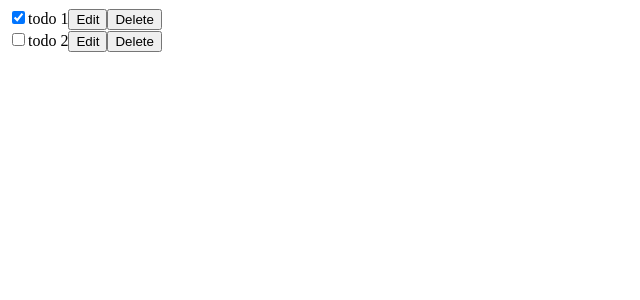
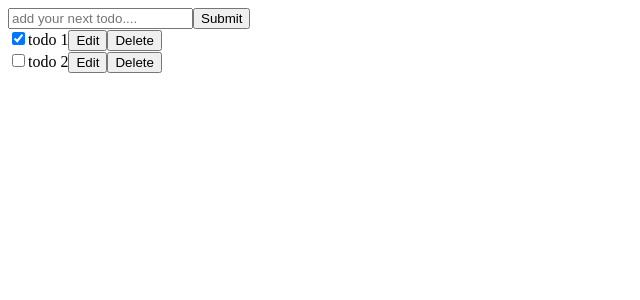
Before and after one commit to Akashkr28/react_todo, a React (Vite) app: page / in a window 1280 px wide. Shown: the top 300 px of the page, without its empty margins (0-640 px from the left). Built offline with nearby package versions, Linux system fonts and the light colour scheme.

Commit message:
added listing new todo list only

```diff
--- a/src/App.jsx
+++ b/src/App.jsx
@@ -1,15 +1,23 @@
 import './App.css'
 import TodoList from './component/TodoList/TodoList'
+import AddTodo from './component/AddTodo/AddTodo'
+import { useState } from 'react'
 
 function App() {
 
-  const todos = [
+  const [todos, setTodos] = useState([
     {id: 1, text: 'todo 1', isFinished: true},
     {id: 2, text: 'todo 2', isFinished: false},
-  ]
+  ]);
+
+  function addTodos(todoText) {
+    let nextId = todos.length + 1;
+    setTodos([...todos, {id: nextId, isFinished: false, text: todoText}]);
+  }
 
   return (
     <>
+    <AddTodo addTodos={addTodos}/>
     <TodoList todos={todos}/>
     </>
   )
--- /dev/null
+++ b/src/component/AddTodo/AddTodo.jsx
@@ -0,0 +1,21 @@
+import { useState } from "react"
+
+function AddTodo({addTodos}){
+
+    const [todoText, setTodoText] = useState('')
+
+    return(
+        <>
+            <input
+                placeholder="add your next todo...."
+                onChange={(e) => setTodoText(e.target.value)}
+                value={todoText} />
+            <button onClick={() => {
+                addTodos(todoText);
+                setTodos(['']);
+            }}>Submit</button>
+        </>
+    )
+}
+
+export default AddTodo;
```
